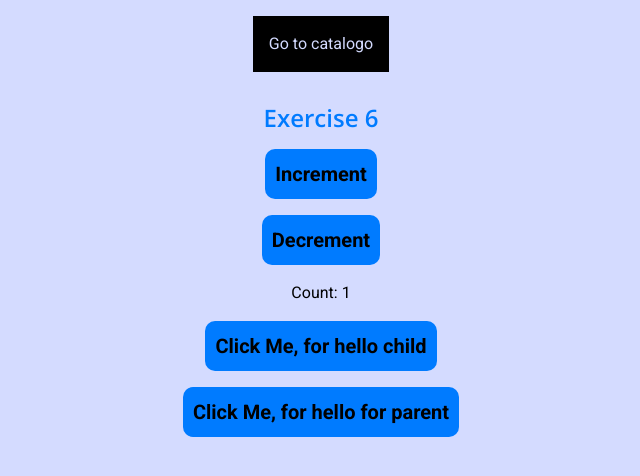
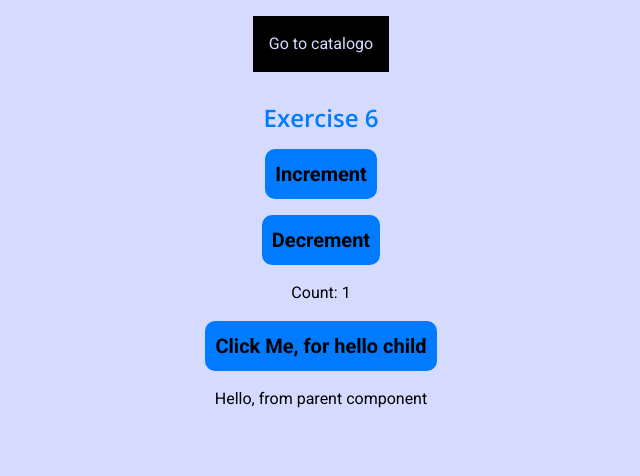
Before and after one commit to AlvaroAlonsoAlonso/vue-exercises, a Vue app: page / in a window 1280 px wide. Shown: the top 476 px of the page, without its empty margins (319-959 px from the left). Built offline with nearby package versions, Linux system fonts and the light colour scheme.

Commit message:
exercise-9 update

```diff
--- a/src/components/ChildComponent.vue
+++ b/src/components/ChildComponent.vue
@@ -1,9 +1,7 @@
 <script setup lang="ts">
-import { defineEmits, defineProps } from 'vue'
+import { defineEmits, inject } from 'vue'
 
-defineProps({
-  messageParent: String,
-})
+const messageParent = inject('messageParent')
 const emit = defineEmits(['buttonHello'])
 
 const getGreet = () => {
--- a/src/components/ParentComponent.vue
+++ b/src/components/ParentComponent.vue
@@ -1,19 +1,17 @@
 <script setup lang="ts">
-import { ref } from 'vue'
+import { ref, provide } from 'vue'
 import ChildComponent from '@/components/ChildComponent.vue'
 
 const messageChild = ref('')
-const messageParent = ref('')
+
 function handleChild(child: string) {
   messageChild.value = child
 }
 
-function handleParent() {
-  messageParent.value = 'Hello, from parent component'
-}
+const messageParent = ref('Hello, from parent component')
+provide('messageParent', messageParent)
 </script>
 <template>
   <p v-if="messageChild">{{ messageChild }}</p>
-  <ChildComponent @button-hello="handleChild" :message-parent="messageParent" />
-  <button @click="handleParent">Click Me, for hello for parent</button>
+  <ChildComponent @button-hello="handleChild" />
 </template>
```
